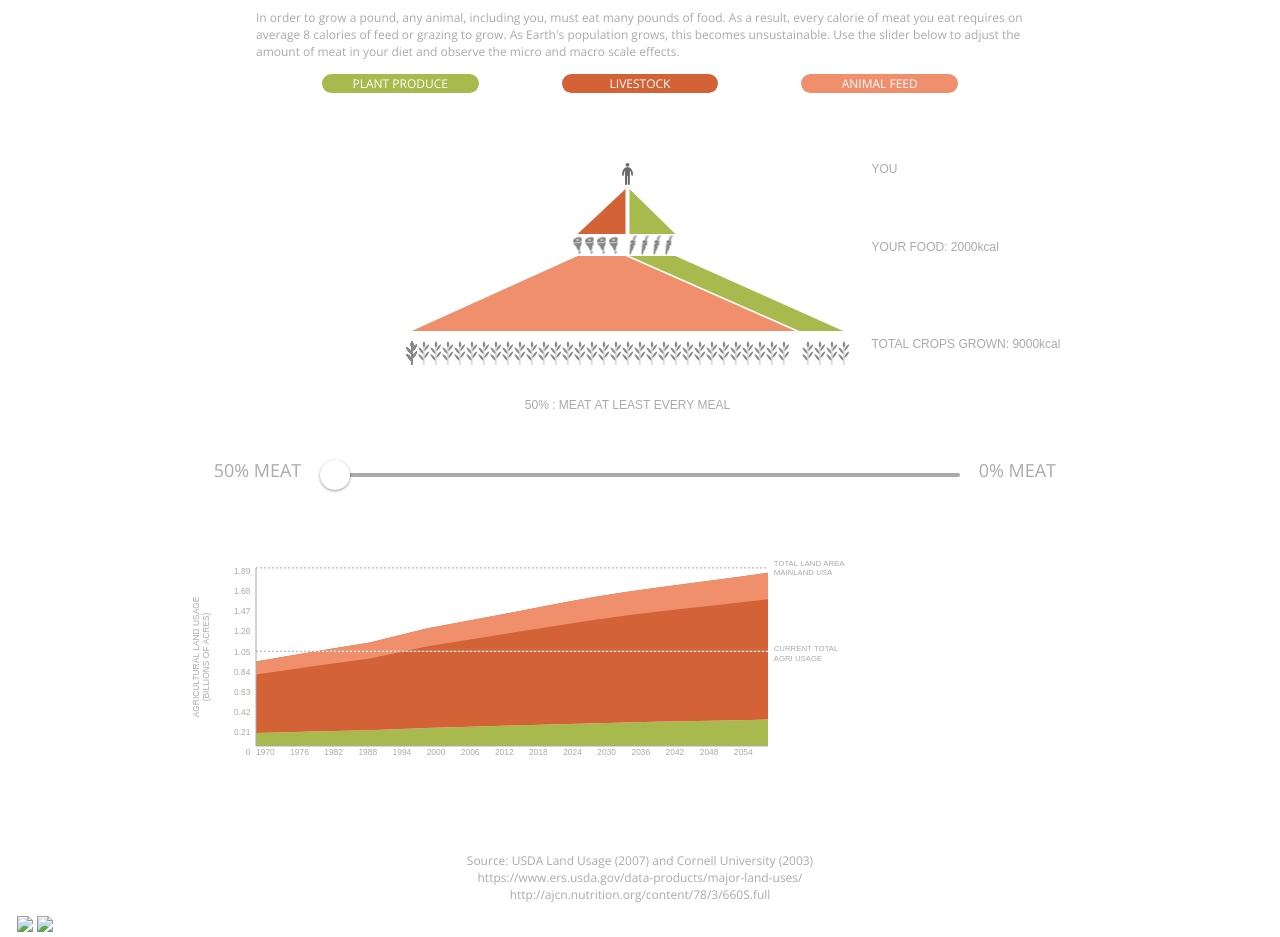
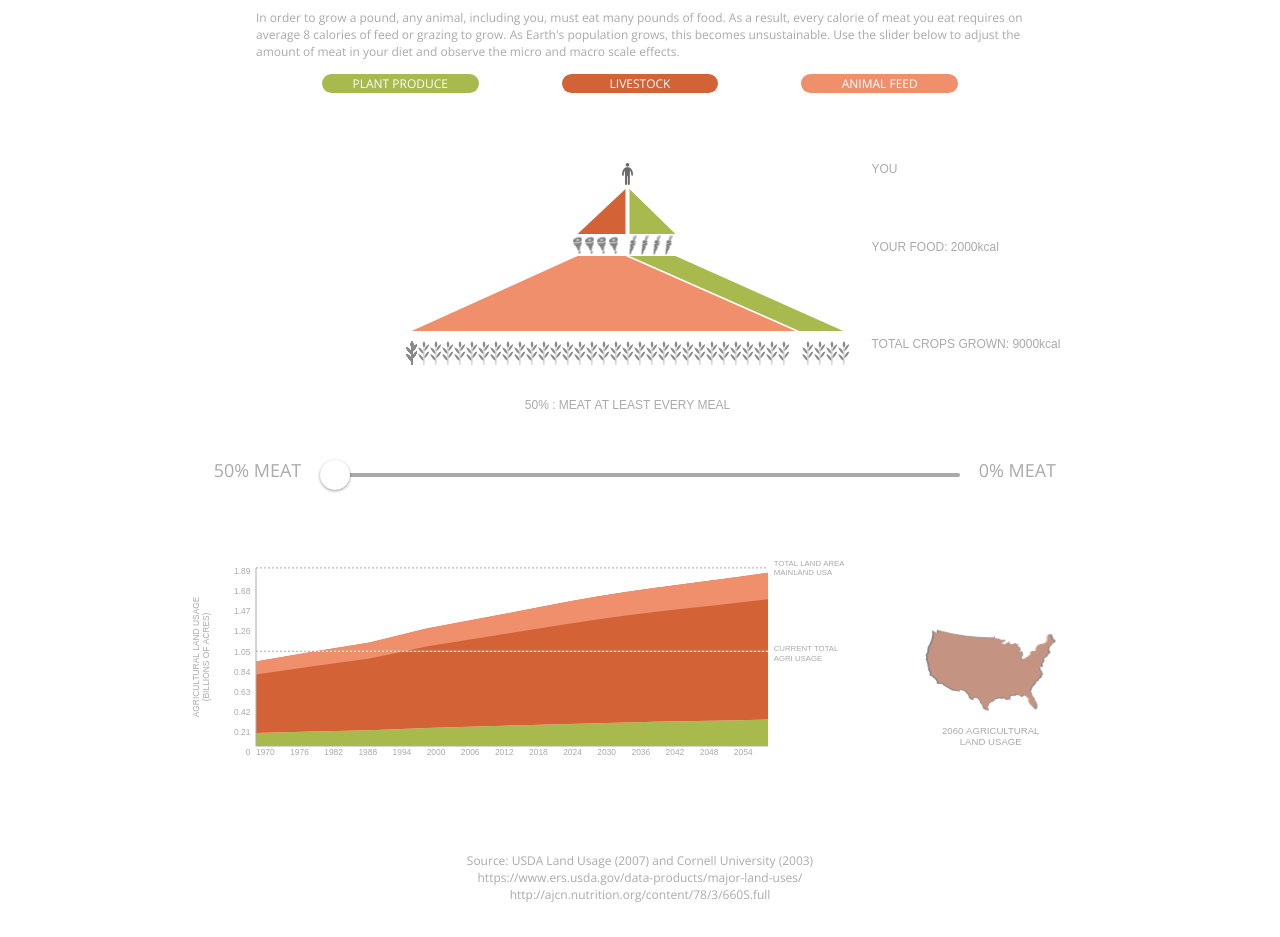
Before and after one commit to dalexdm/OtherPyramid, a plain HTML site: page index.html in a window 1280 px wide. Shown: the part 105-1042 px from the top of the page. Drawn offline with nearby package versions, Linux system fonts and the light colour scheme.

Commit message:
png specification in html

```diff
--- a/index.html
+++ b/index.html
@@ -57,8 +57,8 @@
         <img id="meat" src="img/meat.png">
         <img id="curt" src="img/carrot.png">
         <img id="purs" src="img/person.png">
-        <img id="usaLand" src="img/usaLand">
-        <img id="usaFood" src="img/usaFood">
+        <img id="usaLand" src="img/usaLand.png">
+        <img id="usaFood" src="img/usaFood.png">
 
         <!--paperScript-->
         <script type="text/javascript">
```
